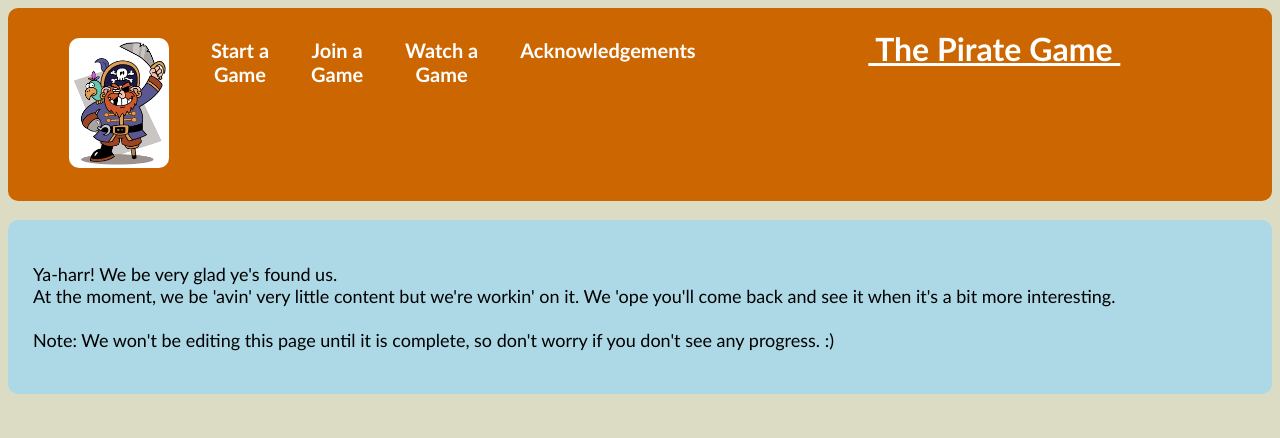
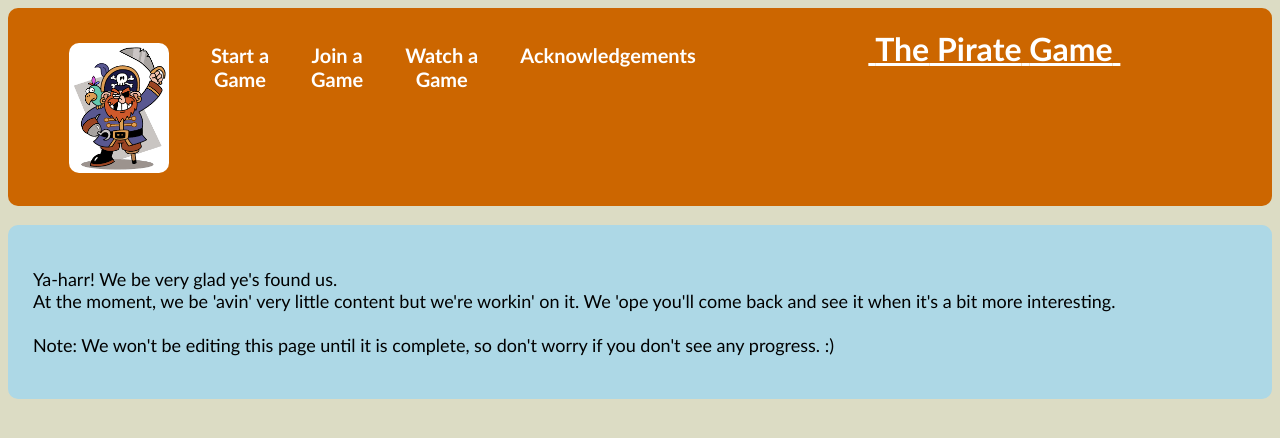
Before and after one commit to pirate-game/pirate-game-nodejs, a website: page public/index.html in a window 1280 px wide. Drawn offline with nearby package versions, Linux system fonts and the light colour scheme.

Commit message:
Update index.html

```diff
--- a/public/index.html
+++ b/public/index.html
@@ -5,18 +5,13 @@
         	<title>The Pirate Game</title>
 		<link rel="stylesheet" type="text/css" href="css/MainPage.css" />
 		<link rel="icon" href="logo.png" type="image/x-icon" />
+    		<script src="https://unpkg.com/react@16/umd/react.production.min.js" crossorigin></script>
+		<script src="https://unpkg.com/react-dom@16/umd/react-dom.production.min.js" crossorigin></script>
+		<script src="https://unpkg.com/babel-standalone@6.15.0/babel.min.js"></script>
     	</head>
     	<body>
-		<div id="nav">
-	    		<ul>
-				<li><a id="logo" href="index.html"><img border="0" src="logo.png"></a></li>
-				<li><a href="Start.html">Start&nbspa<br />Game</a></li>
-				<li><a href="Join.html">Join&nbspa<br />Game</a></li>
-				<li><a href="Watch.html">Watch&nbspa<br />Game</a></li>
-				<li><a href="Acknowledge.html">Acknowledgements</a></li>
-	    		</ul>
-	    		<h1 id="title"><u>&nbspThe&nbspPirate&nbspGame&nbsp</u></h1>
-		</div>
+		<div id="nav"></div>
+		<script type="text/babel" src="navbar.js"></script>
 		<br />
 		<div class="sometext" style="background-color:lightblue;">
             		<p>Ya-harr! We be very glad ye's found us.
```
